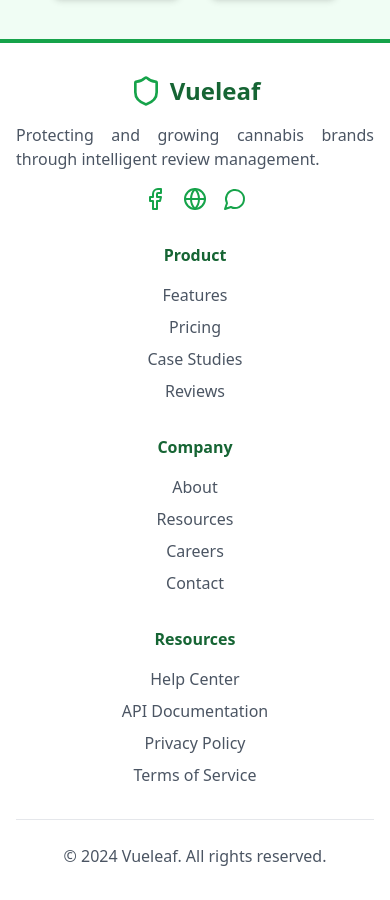
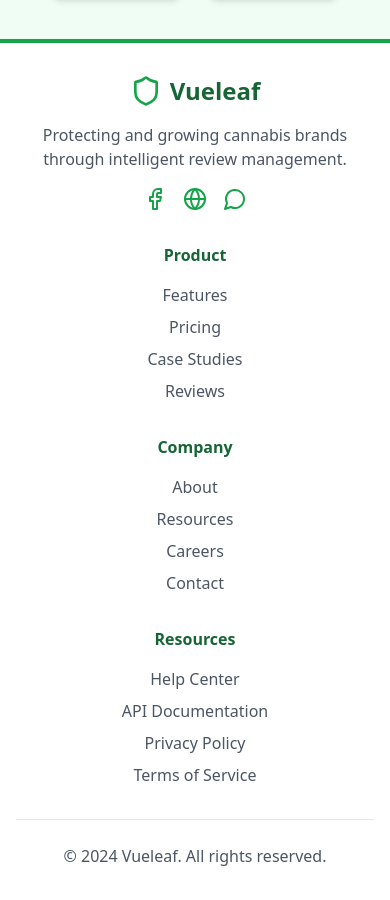
Before and after one commit to snowman-1030/vueleaf-frontend, a Vue app: page / in a window 390 px wide. Shown: the part 6064-6964 px from the top of the page. Built offline with nearby package versions, Linux system fonts and the light colour scheme; no server answers.

Commit message:
Fixed feature page on mobile

```diff
--- a/src/components/home/Footer.vue
+++ b/src/components/home/Footer.vue
@@ -13,7 +13,7 @@
             <Shield class="h-8 w-8 text-green-600" />
             <span class="ml-2 text-2xl font-bold text-green-800">Vueleaf</span>
           </div>
-          <p class="text-md md:text-lg text-gray-600 mb-4 text-justify">
+          <p class="text-md md:text-lg text-gray-600 mb-4 text-center">
             Protecting and growing cannabis brands through intelligent review management.
           </p>
           <div class=" text-md md:text-lg flex justify-center sm:justify-start space-x-4">
```
